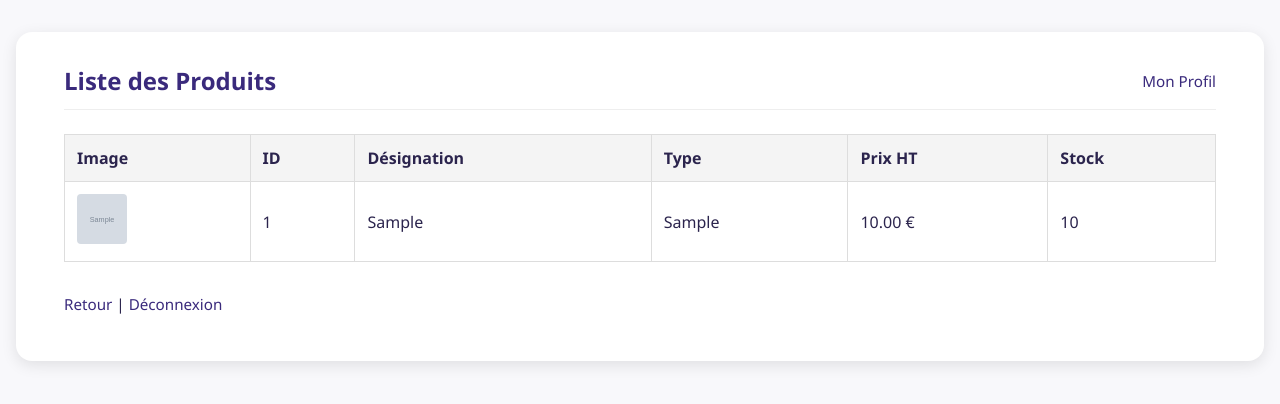
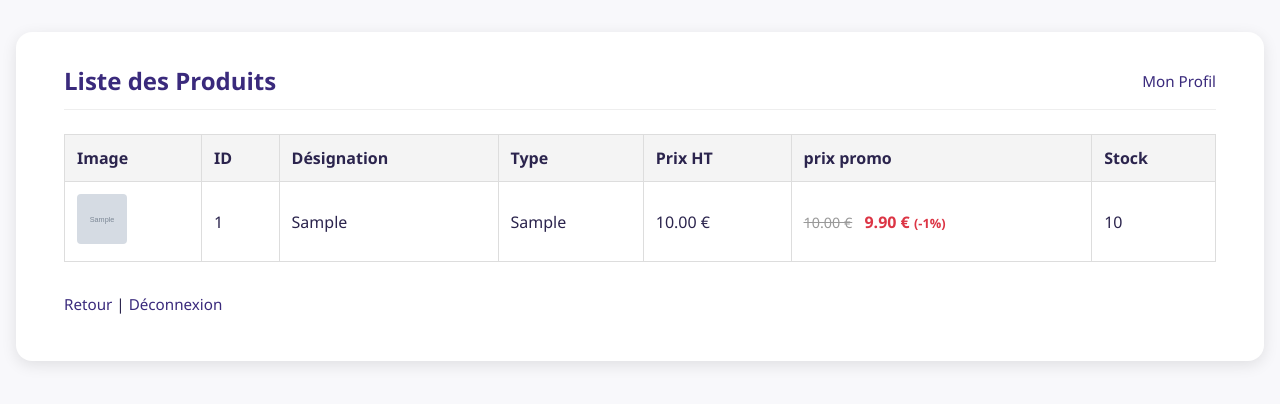
Before and after one commit to ThomasF22/m1_web_api, a FastAPI app: page /produits in a window 1280 px wide. Shown: the top 404 px of the page. Run offline with FastAPI, Linux system fonts and the light colour scheme; tables that the repository leaves empty hold one stand-in row (values such as "Sample post"); grey boxes marked "Sample" are stand-in pictures.

Commit message:
Ajout Promo

```diff
--- a/models.py
+++ b/models.py
@@ -30,6 +30,7 @@ class Produit(SQLModel, table=True):
     timeS_in: datetime
     stock_p: int
     image_p: str = Field(default="default.png")
+    ppromo: float | None = Field(default=None)
 
 class ProduitForm(BaseModel):
     """Modèle Pydantic pour le formulaire Produit"""
@@ -38,6 +39,7 @@ class ProduitForm(BaseModel):
     #description_p : str
     prix_ht: float
     stock_p: int
+    ppromo: float | None  = None
 
 class UserForm(BaseModel):
     """Modèle Pydantic pour le formulaire User"""
--- a/routes/admin.py
+++ b/routes/admin.py
@@ -27,12 +27,14 @@ def get_produit_create_form(
     designation_p: str = Form(...),
     prix_ht: float = Form(...),
     stock_p: int = Form(...),
+    ppromo: float | None = Form(None)
 ) -> ProduitForm:
     return ProduitForm(
         type_p=type_p,
         designation_p=designation_p,
         prix_ht=prix_ht,
         stock_p=stock_p,
+        ppromo = ppromo
     )
 
 # --- DÉPENDANCE DE FORMULAIRE POUR USER ---
--- a/templates/produits.html
+++ b/templates/produits.html
@@ -21,6 +21,7 @@
                     <th>Désignation</th>
                     <th>Type</th>
                     <th>Prix HT</th>
+                    <th>prix promo</th>
                     <th>Stock</th>
                 </tr>
             </thead>
@@ -37,6 +38,17 @@
                     <td>{{ p.designation_p }}</td>
                     <td>{{ p.type_p }}</td>
                     <td>{{ '%.2f'|format(p.prix_ht) }} €</td>
+                    <td>
+                        {% if p.ppromo and p.ppromo > 0 %}
+                            <del style="color: #999; font-size: 0.9rem;">{{ '%.2f'|format(p.prix_ht) }} €</del>
+                            <strong style="color: #dc3545; margin-left: 0.5rem;">
+                                {{ '%.2f'|format(p.prix_ht * (1 - p.ppromo / 100)) }} €
+                            </strong>
+                            <span style="font-size: 0.8rem; color: #dc3545; font-weight: bold;">(-{{ '%.0f'|format(p.ppromo) }}%)</span>
+                        {% else %}
+                            {{ '%.2f'|format(p.prix_ht) }} €
+                        {% endif %}
+                    </td>
                     <td>{{ p.stock_p }}</td>
                 </tr>
                 {% endfor %}
```
Also changed, not shown: templates/admin_produit_form.html (+7 -0 lines), templates/admin_produits.html (+12 -0 lines), static/images/produits/7ccb3ca9-8cdb-49f1-b304-0b58bb0486dd.jpeg (added).
